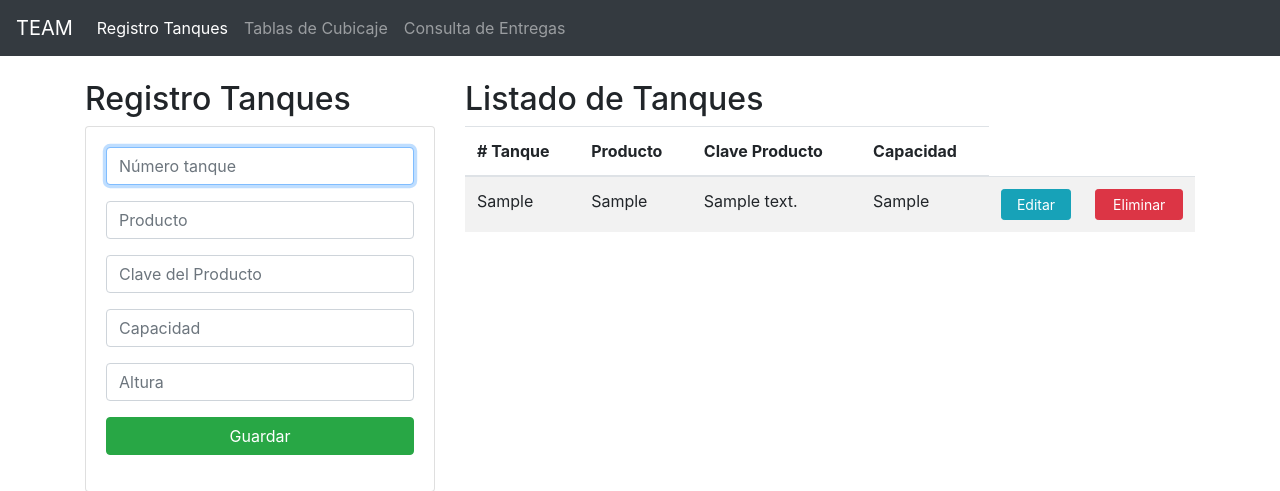
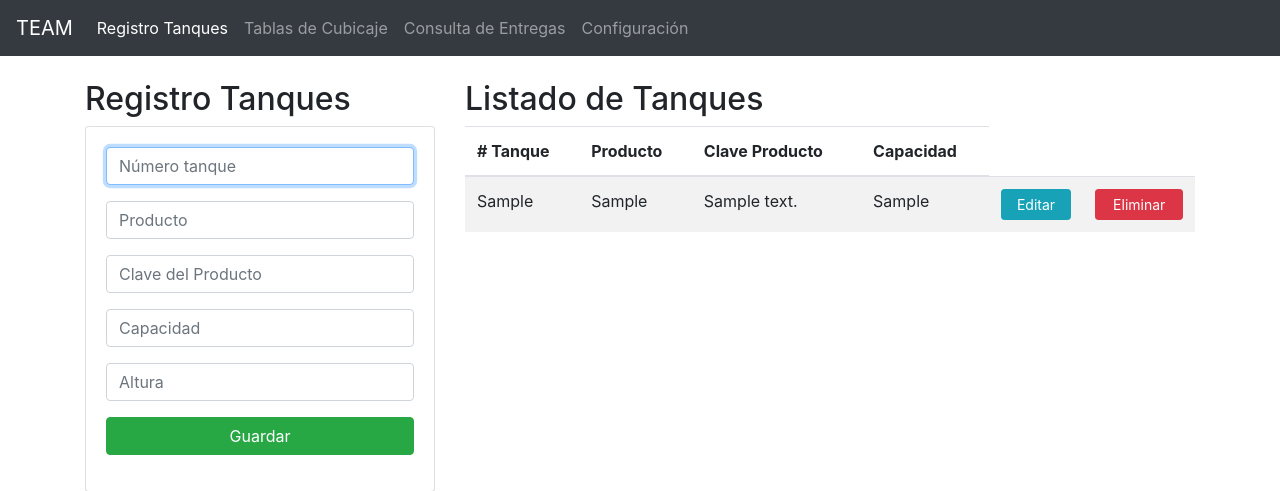
Before and after one commit to AldoQuintal/super-guacamole, a Django app: page / in a window 1280 px wide. Shown: the top 491 px of the page. Run offline with Django 5.2, Linux system fonts and the light colour scheme; tables that the repository leaves empty hold one stand-in row (values such as "Sample post").

Commit message:
configuración

```diff
--- a/Tanques/templates/tanques_view.html
+++ b/Tanques/templates/tanques_view.html
@@ -26,6 +26,9 @@
             <li class="nav-item">
               <a class="nav-link" href="/consulta_entrega">Consulta de Entregas</a>
             </li>
+            <li class="nav-item">
+                <a class="nav-link" href="/configuracion">Configuración</a>
+              </li>
           </ul>
         </div>
       </nav>
```
Also changed, not shown: Tanques/urls.py (line endings or trailing spaces).
